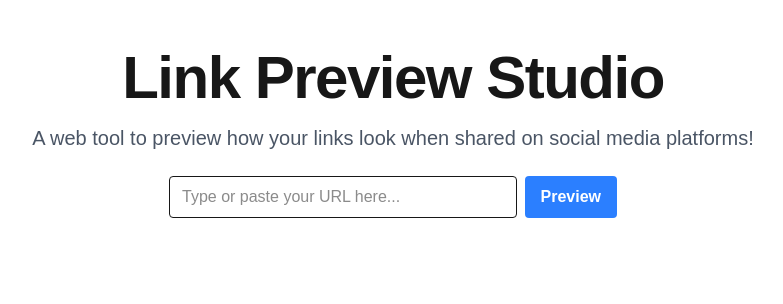
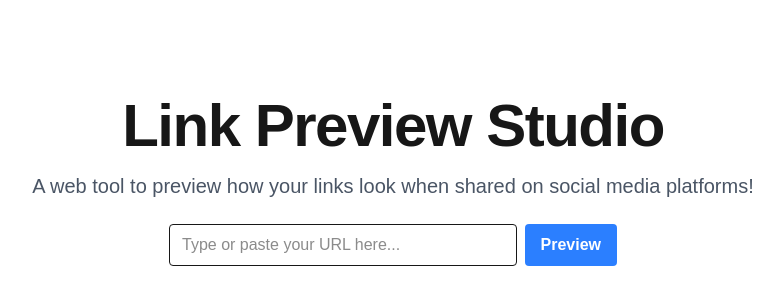
Before and after one commit to LuisGerdez/link-preview-app, a Next.js app: page / in a window 1280 px wide. Shown: the top 304 px of the page, without its empty margins (247-1030 px from the left). Built offline with nearby package versions, Linux system fonts and the light colour scheme.

Commit message:
add Toaster component for notifications and enhance error handling in URL submission

```diff
--- a/app/layout.tsx
+++ b/app/layout.tsx
@@ -1,5 +1,6 @@
 import type { Metadata } from "next";
 import { Geist, Geist_Mono } from "next/font/google";
+import { Toaster } from "sonner";
 import "./globals.css";
 
 const geistSans = Geist({
@@ -27,7 +28,10 @@ export default function RootLayout({
       lang="en"
       className={`${geistSans.variable} ${geistMono.variable} h-full antialiased`}
     >
-      <body className="min-h-full flex flex-col">{children}</body>
+      <body className="min-h-full flex flex-col">
+        {children}
+        <Toaster position="top-center" richColors />
+      </body>
     </html>
   );
 }
--- a/app/page.tsx
+++ b/app/page.tsx
@@ -1,6 +1,7 @@
 "use client";
 
 import { useState } from "react";
+import { toast } from "sonner";
 import { useRecentUrls } from "./hooks/useRecentUrls";
 
 import type { MetaTags } from "./types/meta";
@@ -35,13 +36,17 @@ export default function Home() {
 
       const data = await res.json();
 
-      if (!res.ok) throw new Error(data.error || "Unknown error");
+      if (!res.ok) {
+        setError(data.error || "Unknown error");
+        if (data.error && data.message) toast.info(data.message, { id: "preview" });
+        return;
+      }
 
       setMeta(data.meta);
       addUrl(url);
 
     } catch (error) {
-      setError(error instanceof Error ? error.message : "Error fetching preview");
+      toast.error(error instanceof Error ? error.message : "Unexpected error", { id: "preview" });
       setMeta(null);
     } finally {
       setLoading(false);
@@ -49,9 +54,9 @@ export default function Home() {
   };
 
   return (
-    <div className="min-h-screen flex flex-col items-center justify-start py-12 px-4">
+    <div className="min-h-screen mt-6 flex flex-col items-center justify-start py-12 px-4">
 
-      <h1 className="mb-4 text-4xl font-bold tracking-tight text-heading md:text-5xl lg:text-6xl">Link Preview Studio</h1>
+      <h1 className="mb-4 mt-6 text-4xl font-bold tracking-tight text-heading md:text-5xl lg:text-6xl">Link Preview Studio</h1>
       <p className="mb-6 text-lg text-gray-600 font-normal text-body lg:text-xl sm:px-16 xl:px-48">
         A web tool to preview how your links look when shared on social media platforms!
       </p>
--- a/package.json
+++ b/package.json
@@ -12,7 +12,8 @@
     "next": "16.2.1",
     "node-html-parser": "^7.1.0",
     "react": "19.2.4",
-    "react-dom": "19.2.4"
+    "react-dom": "19.2.4",
+    "sonner": "^2.0.7"
   },
   "devDependencies": {
     "@tailwindcss/postcss": "^4",
```
Also changed, not shown: 1 other file (tests, documents, lock files or other folders).
